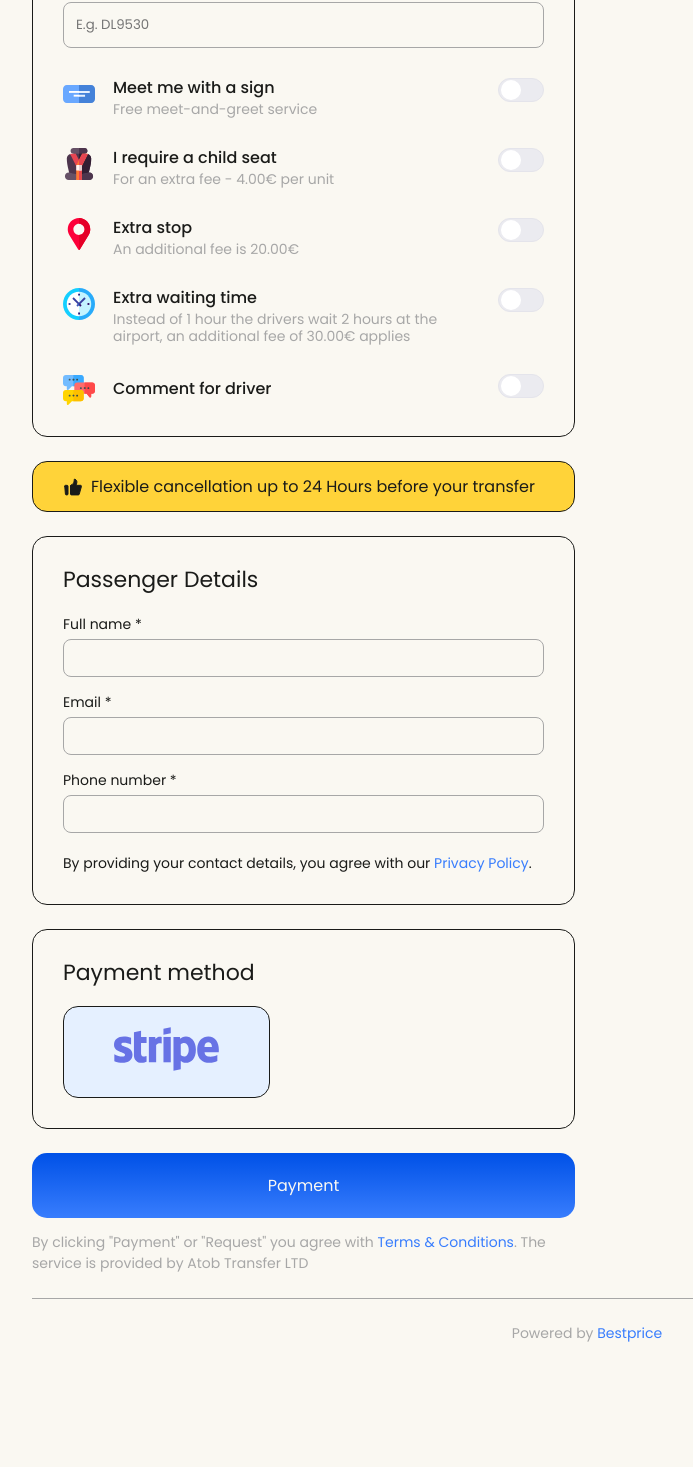
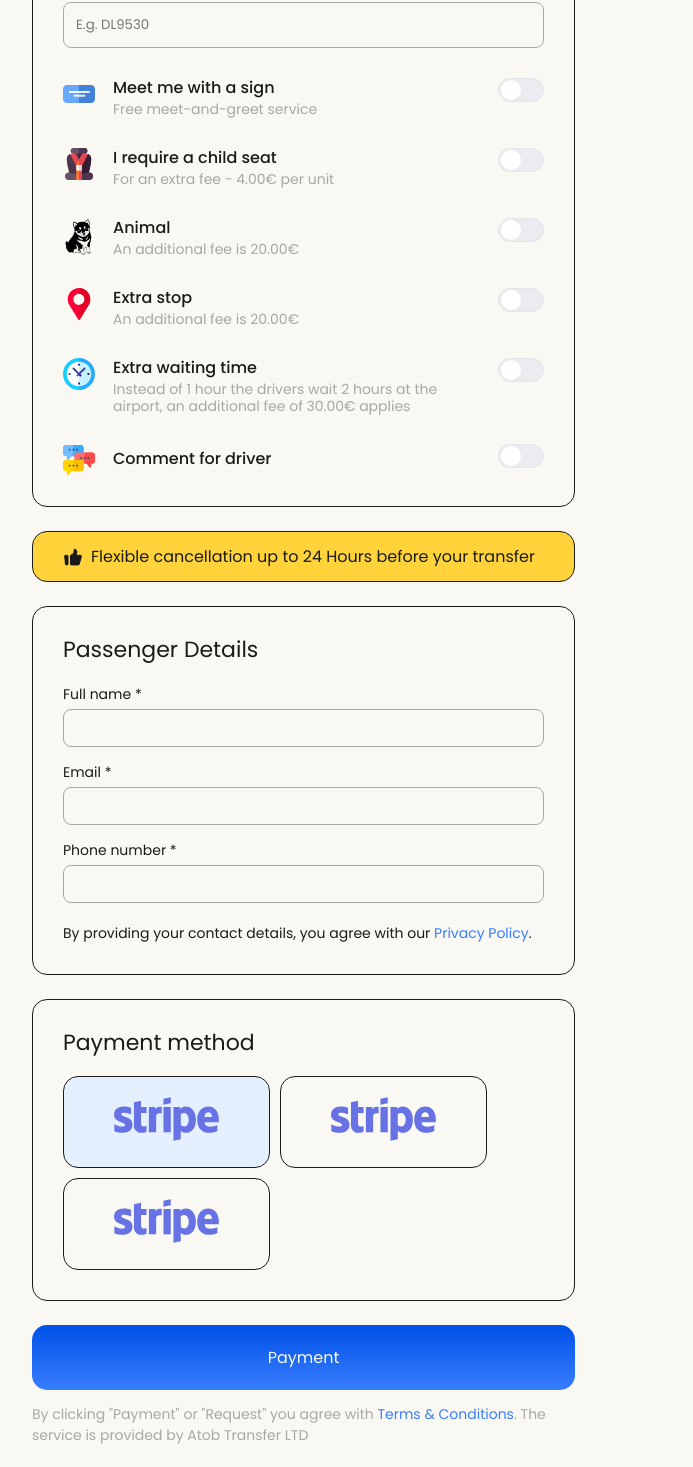
Before and after one commit to shahriyor-sharifjonov/booking-widget, a Vue app: page /order in a window 1280 px wide. Shown: the part 1261-2728 px from the top of the page, without its empty margins (53-746 px from the left). Before the commit the page ends 2629 px from the top, so only its background shows below. Built offline with nearby package versions, Linux system fonts and the light colour scheme.

Commit message:
fix bugs

```diff
--- a/src/assets/main.scss
+++ b/src/assets/main.scss
@@ -257,9 +257,14 @@ body{
           background: #e2e8f0;
         }
       }
+      &.w-100-in{
+        input{
+          width: 100%;
+        }
+      }
       input{
+        width: calc(100% - 140px);
         margin-left: 10px;
-        width: calc(100% - 140px);
         background: none;
         border: none;
         padding: 12px 0;
@@ -984,6 +989,9 @@ body{
       justify-content: flex-start;
       gap: 18px;
       width: calc(100% - 60px);
+      img{
+        max-width: 32px;
+      }
       &_center{
         align-items: center;
       }
@@ -1035,6 +1043,9 @@ body{
     }
   }
   &__field{
+    &-file{
+      margin-top: 12px;
+    }
     &-text{
       border: 1px solid var(--gray);
       border-radius: 8px;
@@ -1106,12 +1117,18 @@ body{
 
 
 .book-payment{
+  display: flex;
+  flex-wrap: wrap;
+  gap: 10px;
   &__button{
     padding: 20px 50px;
-    background: #e5f0ff;
     border: var(--border);
     border-radius: 15px;
     cursor: pointer;
+    background: var(--background);
+    &.active{
+      background: #e5f0ff;
+    }
     img{
       line-height: 0;
     }
--- a/src/components/Payment.vue
+++ b/src/components/Payment.vue
@@ -1,8 +1,16 @@
 <template>
     <div class="book-order__cars">
         <p class="book-order__cars-title">Payment method</p>
-        <button class="book-payment__button">
-            <img src="/stripe.svg" alt="" draggable="false" />
-        </button>
+        <div class="book-payment">
+            <button class="book-payment__button active">
+                <img src="/stripe.svg" alt="" draggable="false" />
+            </button>
+            <button class="book-payment__button">
+                <img src="/stripe.svg" alt="" draggable="false" />
+            </button>
+            <button class="book-payment__button">
+                <img src="/stripe.svg" alt="" draggable="false" />
+            </button>
+        </div>
     </div>
 </template>
--- /dev/null
+++ b/src/components/PersAnimal.vue
@@ -0,0 +1,56 @@
+<script>
+    import { computed } from 'vue'
+    import { useBookingStore } from '@/store/bookingStore'
+
+    export default {
+        setup() {
+            const booking = useBookingStore()
+            const mapOpen = computed(() => booking.mapOpen)
+
+            function toggleMap() {
+                booking.setMapOpen(!mapOpen.value);
+            }
+
+            return {
+                toggleMap,
+                mapOpen,
+            }
+        },
+        data() {
+            return {
+                open: false
+            }
+        },
+    }
+</script>
+
+<template>
+    <div class="book-pers">
+        <div class="book-pers__top">
+            <div class="book-pers__top-left">
+                <img src="/dog.svg" alt="" draggable="false" />
+                <div class="book-pers__top-content">
+                    <p class="book-pers__title">Animal</p>
+                    <p class="book-pers__p book-pers__p_green">An additional fee is 20.00€</p>
+                </div>
+            </div>
+            <div class="book-widget__checkbox-input">
+                <input type="checkbox" v-model="open" />
+                <div class="book-widget__checkbox-overlay">
+                <div></div>
+                </div>
+            </div>
+        </div>
+        <div class="book-pers__bot" v-if="open">
+            <div class="book-pers__stop">
+                <div class="book-widget__location-solo">
+                    <div class="book-widget__location-wrapper w-100-in">
+                        <input type="text" placeholder="Animal">
+                    </div>
+                </div>
+                <button class="book-pers__stop-des">-</button>
+            </div>
+            <button class="book-pers__add">+ Animal</button>
+        </div>
+    </div>
+</template>
--- a/src/components/PersSign.vue
+++ b/src/components/PersSign.vue
@@ -27,7 +27,8 @@
         </div>
         <div class="book-pers__bot" v-if="open">
             <div class="book-pers__field">
-                <input class="book-pers__field-text" placeholder="Name on the sign" />
+                <input type="text" class="book-pers__field-text" placeholder="Name on the sign" />
+                <input type="file" class="book-pers__field-file" />
             </div>
         </div>
     </div>
--- a/src/views/OrderView.vue
+++ b/src/views/OrderView.vue
@@ -19,6 +19,7 @@ import PassengerDetails from '../components/PassengerDetails.vue';
 import PersFlight from '../components/PersFlight.vue';
 import Payment from '../components/Payment.vue';
 import 'flatpickr/dist/flatpickr.css';
+import PersAnimal from '../components/PersAnimal.vue';
 
 export default {
   components: {
@@ -37,8 +38,9 @@ export default {
     PersLuggage,
     PassengerDetails,
     PersFlight,
-    Payment
-  },
+    Payment,
+    PersAnimal
+},
   data() {
     return {
       services: false,
@@ -110,6 +112,7 @@ export default {
             <!-- <PersMusic /> -->
             <!-- <PersWater /> -->
             <!-- <PersLuggage /> -->
+            <PersAnimal />
             <PersStop />
             <PersWait />
             <PersComment />
```
Also changed, not shown: public/dog.svg (added).
